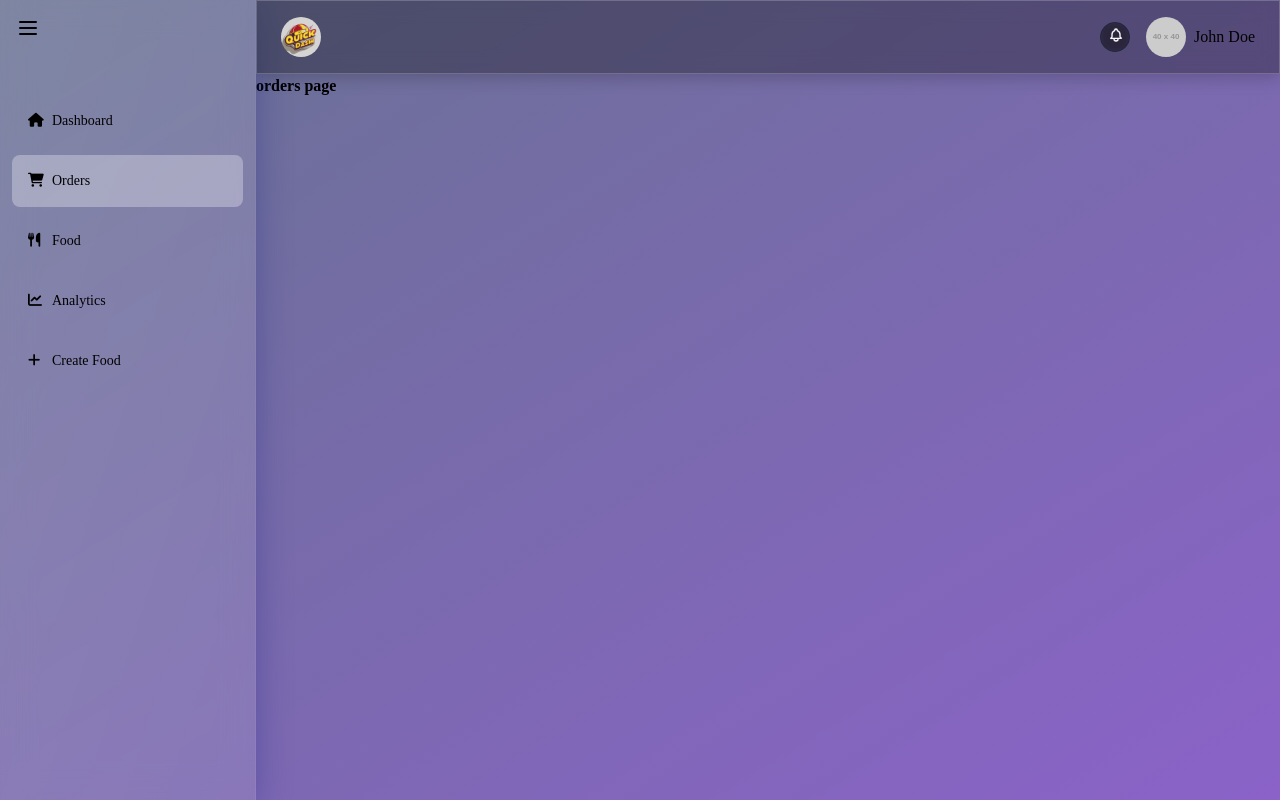
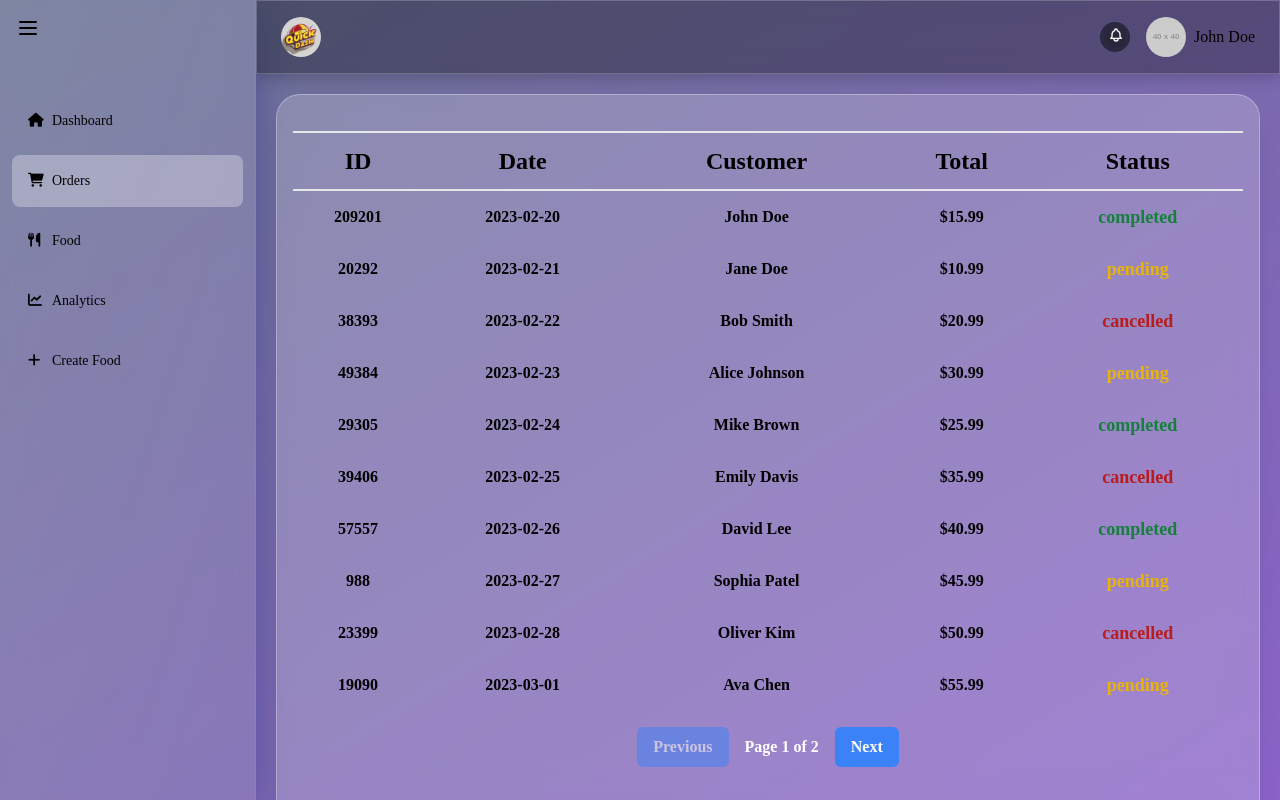
Before and after one commit to Ejay02/restaurant_dash, a Vue app: page /home/orders in a window 1280 px wide. Built offline with nearby package versions, Linux system fonts and the light colour scheme; a web font is replaced by a local one.

Commit message:
moved pagination to utils, updated css, completed order list page

```diff
--- a/src/components/foodList.vue
+++ b/src/components/foodList.vue
@@ -5,7 +5,7 @@
       <div class="flex-grow overflow-auto mb-4">
         <div class="space-y-4">
           <div
-            v-for="item in paginatedFoodItems"
+            v-for="item in paginatedItems"
             :key="item.id"
             class="bg-white bg-opacity-20 backdrop-blur-lg rounded-lg p-4 shadow-lg"
           >
@@ -58,24 +58,14 @@
           </div>
         </div>
       </div>
+
       <!-- Pagination controls -->
-      <div class="mt-4 flex justify-center items-center space-x-4 mb-10">
-        <button
-          @click="prevPage"
-          :disabled="currentPage === 1"
-          class="px-4 py-2 bg-blue-500 text-white rounded-md disabled:opacity-50"
-        >
-          Previous
-        </button>
-        <span class="text-white">Page {{ currentPage }} of {{ totalPages }}</span>
-        <button
-          @click="nextPage"
-          :disabled="currentPage === totalPages"
-          class="px-4 py-2 bg-blue-500 text-white rounded-md disabled:opacity-50"
-        >
-          Next
-        </button>
-      </div>
+      <PaginationControls
+        :current-page="currentPage"
+        :total-pages="totalPages"
+        @prev-page="prevPage"
+        @next-page="nextPage"
+      />
     </div>
 
     <!-- Edit Modal -->
@@ -97,8 +87,10 @@
 </template>
 
 <script setup>
-import { ref, computed } from 'vue'
+import { ref } from 'vue'
+import { usePagination } from '@/utils/pagination'
 import EditModal from '@/components/modals/editModal.vue'
+import PaginationControls from './paginationControls.vue'
 import DeleteModal from '@/components/modals/deleteModal.vue'
 
 const foodItems = ref([
@@ -162,31 +154,15 @@ const foodItems = ref([
 ])
 
 const itemsPerPage = 5
-const currentPage = ref(1)
+const { currentPage, totalPages, paginatedItems, prevPage, nextPage } = usePagination(
+  foodItems,
+  itemsPerPage
+)
+
 const isEditModalOpen = ref(false)
 const isDeleteModalOpen = ref(false)
 const editingItem = ref(null)
 const deletingItem = ref(null)
-
-const totalPages = computed(() => Math.max(1, Math.ceil(foodItems.value.length / itemsPerPage)))
-
-const paginatedFoodItems = computed(() => {
-  const start = (currentPage.value - 1) * itemsPerPage
-  const end = start + itemsPerPage
-  return foodItems.value.slice(start, end)
-})
-
-const nextPage = () => {
-  if (currentPage.value < totalPages.value) {
-    currentPage.value++
-  }
-}
-
-const prevPage = () => {
-  if (currentPage.value > 1) {
-    currentPage.value--
-  }
-}
 
 const openEditModal = (item) => {
   editingItem.value = { ...item }
--- /dev/null
+++ b/src/components/paginationControls.vue
@@ -0,0 +1,43 @@
+<!-- PaginationControls.vue -->
+<template>
+  <div class="mt-4 flex justify-center items-center space-x-4 mb-10">
+    <button
+      @click="onPrevPage"
+      :disabled="currentPage === 1"
+      class="px-4 py-2 bg-blue-500 text-white rounded-md disabled:opacity-50"
+    >
+      Previous
+    </button>
+    <span class="text-white">Page {{ currentPage }} of {{ totalPages }}</span>
+    <button
+      @click="onNextPage"
+      :disabled="currentPage === totalPages"
+      class="px-4 py-2 bg-blue-500 text-white rounded-md disabled:opacity-50"
+    >
+      Next
+    </button>
+  </div>
+</template>
+
+<script setup>
+const props = defineProps({
+  currentPage: {
+    type: Number,
+    required: true
+  },
+  totalPages: {
+    type: Number,
+    required: true
+  }
+})
+
+const emit = defineEmits(['prev-page', 'next-page'])
+
+const onPrevPage = () => {
+  emit('prev-page')
+}
+
+const onNextPage = () => {
+  emit('next-page')
+}
+</script>
--- /dev/null
+++ b/src/utils/pagination.js
@@ -0,0 +1,33 @@
+import { ref, computed } from 'vue'
+
+export function usePagination(items, pageSize = 10) {
+  const currentPage = ref(1)
+
+  const totalPages = computed(() => Math.ceil(items.value.length / pageSize))
+
+  const paginatedItems = computed(() => {
+    const start = (currentPage.value - 1) * pageSize
+    const end = start + pageSize
+    return items.value.slice(start, end)
+  })
+
+  const prevPage = () => {
+    if (currentPage.value > 1) {
+      currentPage.value--
+    }
+  }
+
+  const nextPage = () => {
+    if (currentPage.value < totalPages.value) {
+      currentPage.value++
+    }
+  }
+
+  return {
+    currentPage,
+    totalPages,
+    paginatedItems,
+    prevPage,
+    nextPage
+  }
+}
--- a/src/views/createFood.vue
+++ b/src/views/createFood.vue
@@ -2,7 +2,7 @@
   <div class="p-4 overflow-auto">
     <div class="">
       <div
-        class="glassmorphic-card bg-white bg-opacity-20 backdrop-blur-lg rounded-3xl shadow-xl border border-white border-opacity-30 sm:p-4 p-4"
+        class="bg-white bg-opacity-20 backdrop-blur-lg rounded-3xl shadow-xl border border-white border-opacity-30 sm:p-4 p-4"
       >
         <h2 class="text-3xl sm:text-4xl font-bold sm:mb-4 text-center">Create Food</h2>
         <form @submit.prevent="handleCreateFood" class="flex flex-col sm:flex-row gap-6 sm:gap-10">
@@ -28,10 +28,6 @@
                 class="glassmorphic-input w-full px-4 py-2 rounded-lg text-lg"
               >
                 <option value="" disabled selected>Select category</option>
-                <!-- <option value="Breakfast">Breakfast</option>
-                <option value="Lunch">Lunch</option>
-                <option value="Dinner">Dinner</option>
-                <option value="Snacks">Snacks</option> -->
                 <option v-for="category in categories" :key="category" :value="category">
                   {{ category }}
                 </option>
@@ -157,10 +153,6 @@ const categories = [
 </script>
 
 <style scoped>
-.glassmorphic-card {
-  backdrop-filter: blur(10px);
-}
-
 .glassmorphic-input {
   @apply bg-white bg-opacity-20 border border-white border-opacity-50 placeholder-black placeholder-opacity-70 focus:outline-none focus:ring-2 focus:ring-white focus:border-transparent;
 }
--- a/src/views/orders.vue
+++ b/src/views/orders.vue
@@ -1,7 +1,78 @@
 <template>
-  <div>orders page</div>
+  <div class="p-5 overflow-auto">
+    <div
+      class="bg-white bg-opacity-20 backdrop-blur-lg rounded-3xl shadow-xl border border-white border-opacity-30 sm:p-4"
+    >
+      <table class="w-full mt-5">
+        <thead class="text-2xl font-bold mb-4 text-center border-b-2 border-gray-200 border-t-2">
+          <tr>
+            <th>ID</th>
+            <th>Date</th>
+            <th>Customer</th>
+            <th>Total</th>
+            <th>Status</th>
+          </tr>
+        </thead>
+        <tbody class="text-center">
+          <tr v-for="order in paginatedItems" :key="order.id" class="hover:bg-gray-400">
+            <td>{{ order.id }}</td>
+            <td>{{ order.date }}</td>
+            <td>{{ order.customerName }}</td>
+            <td>{{ order.total }}</td>
+            <td
+              :class="{
+                'text-green-700 text-lg': order.status === 'completed',
+                'text-yellow-500 text-lg': order.status === 'pending',
+                'text-red-700 text-lg': order.status === 'cancelled'
+              }"
+            >
+              {{ order.status }}
+            </td>
+          </tr>
+        </tbody>
+      </table>
+
+      <PaginationControls
+        :current-page="currentPage"
+        :total-pages="totalPages"
+        @prev-page="prevPage"
+        @next-page="nextPage"
+      />
+    </div>
+  </div>
 </template>
 
-<script setup></script>
+<script setup>
+import { ref } from 'vue'
+import { usePagination } from '@/utils/pagination'
+import PaginationControls from '@/components/paginationControls.vue'
 
-<style scoped></style>
+const orders = ref([
+  { id: 209201, date: '2023-02-20', customerName: 'John Doe', total: '$15.99', status: 'completed' },
+  { id: 20292, date: '2023-02-21', customerName: 'Jane Doe', total: '$10.99', status: 'pending' },
+  { id: 38393, date: '2023-02-22', customerName: 'Bob Smith', total: '$20.99', status: 'cancelled' },
+  { id: 49384, date: '2023-02-23', customerName: 'Alice Johnson', total: '$30.99', status: 'pending' },
+  { id: 29305, date: '2023-02-24', customerName: 'Mike Brown', total: '$25.99', status: 'completed' },
+  { id: 39406, date: '2023-02-25', customerName: 'Emily Davis', total: '$35.99', status: 'cancelled' },
+  { id: 57557, date: '2023-02-26', customerName: 'David Lee', total: '$40.99', status: 'completed' },
+  { id: 988, date: '2023-02-27', customerName: 'Sophia Patel', total: '$45.99', status: 'pending' },
+  { id: 23399, date: '2023-02-28', customerName: 'Oliver Kim', total: '$50.99', status: 'cancelled' },
+  { id: 19090, date: '2023-03-01', customerName: 'Ava Chen', total: '$55.99', status: 'pending' },
+  { id: 12731, date: '2023-03-02', customerName: 'Ethan Hall', total: '$60.99', status: 'completed' },
+  { id: 19802, date: '2023-03-03', customerName: 'Lily Wong', total: '$65.99', status: 'cancelled' }
+])
+
+const itemsPerPage = 10
+const { currentPage, totalPages, paginatedItems, prevPage, nextPage } = usePagination(
+  orders,
+  itemsPerPage
+)
+</script>
+
+<style scoped>
+td,
+th {
+  @apply py-3;
+  cursor: pointer;
+}
+</style>
```
